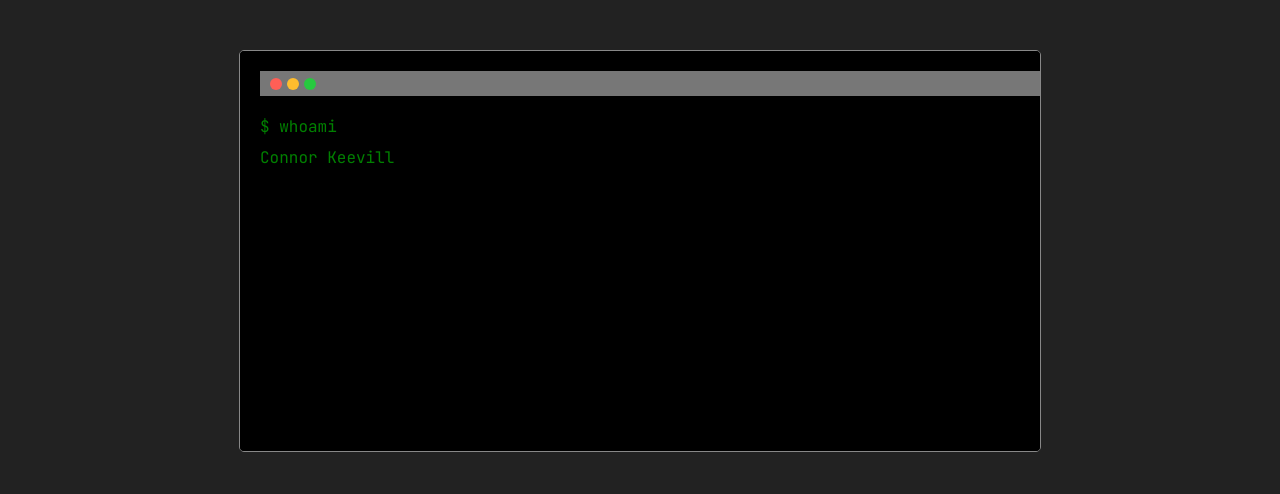
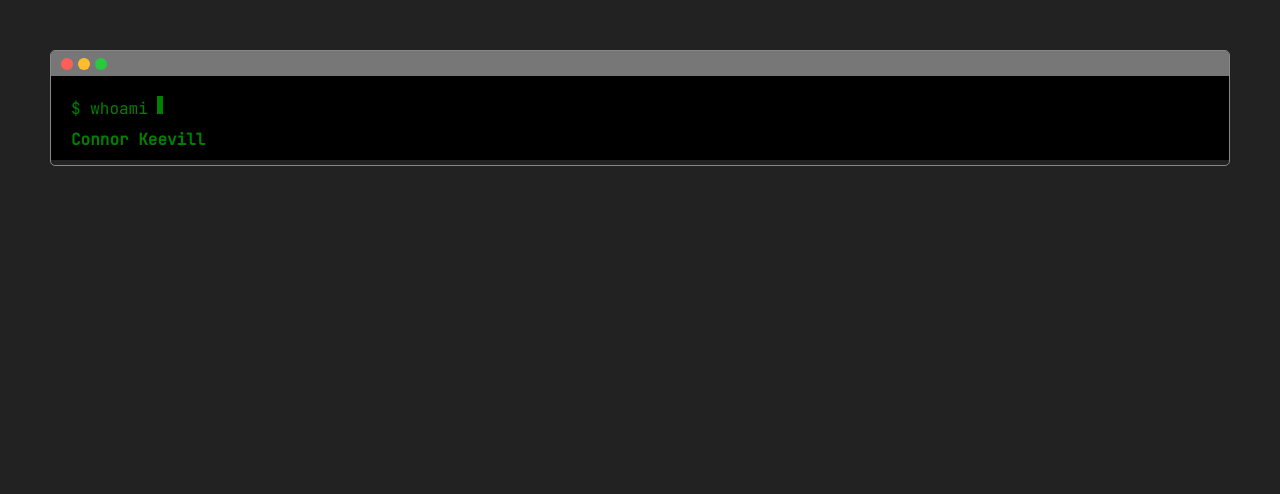
Before and after one commit to connorkeevill/connorkeevill.github.io, a plain HTML site: page index.html in a window 1280 px wide. Drawn offline with Linux system fonts and the light colour scheme.

Commit message:
Fix header and change the terminal size

```diff
--- a/index.html
+++ b/index.html
@@ -11,21 +11,22 @@
 
 <body>
 	<div class="terminal-container">
+		<div class="terminal-header">
+			<div class="traffic-light red"></div>
+			<div class="traffic-light yellow"></div>
+			<div class="traffic-light green"></div>
+		</div>
 		<div class="terminal">
-			<div class="terminal-header">
-				<div class="traffic-light red"></div>
-				<div class="traffic-light yellow"></div>
-				<div class="traffic-light green"></div>
-			</div>
 			<div class="terminal-content">
 				<div class="terminal-output"></div>
 			</div>
 			<div class="terminal-input">
 				<span class="prompt">$</span>
 				<span id="command"></span>
+				<span class="cursor"></span>
 			</div>
 			<div class="output-line">
-				<span id="output"></span>
+				<strong><span id="output"></span></strong>
 			</div>
 		</div>
 	</div>
--- a/styles.css
+++ b/styles.css
@@ -7,8 +7,7 @@ body {
 }
 
 .terminal {
-  background-color: #000;
-  padding: 20px;
+  padding: 0px 20px 0px;
   display: inline-block;
 }
 
@@ -41,9 +40,7 @@ body {
 
 
 .terminal-container {
-  width: 800px;
-  height: 400px;
-  margin: 50px auto;
+  margin: 50px;
   overflow: hidden;
   border: 1px solid #888;
   position: relative;
@@ -55,6 +52,7 @@ body {
   height: 100%;
   overflow-y: auto;
   color: green;
+  background-color: #000;
 }
 
 .terminal-header {
```
